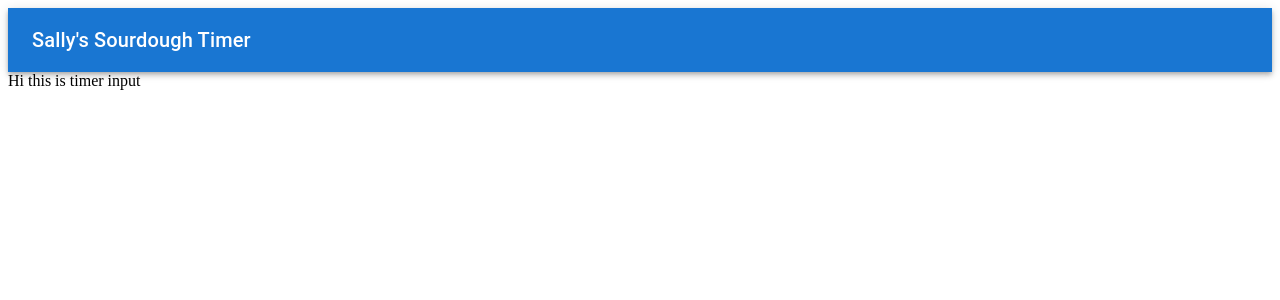
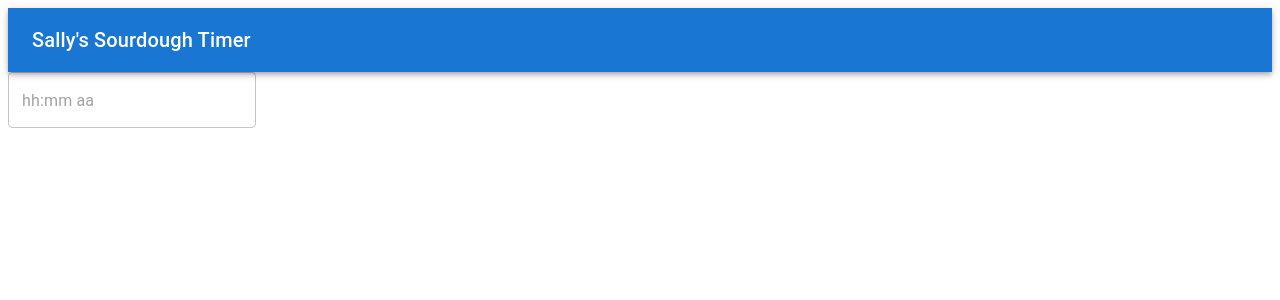
Before and after one commit to starchy-tato/sally-sourdough-timer, a React (Create React App) app: page / in a window 1280 px wide. Shown: the top 300 px of the page. Built offline with nearby package versions, Linux system fonts and the light colour scheme.

Commit message:
Tiff: Install dayjs
*Update timer input component

```diff
--- a/package.json
+++ b/package.json
@@ -10,6 +10,7 @@
     "@testing-library/jest-dom": "^5.17.0",
     "@testing-library/react": "^13.4.0",
     "@testing-library/user-event": "^13.5.0",
+    "dayjs": "^1.11.10",
     "react": "^18.2.0",
     "react-dom": "^18.2.0",
     "react-scripts": "5.0.1",
--- a/src/components/TimerInput/index.js
+++ b/src/components/TimerInput/index.js
@@ -1,10 +1,12 @@
 import { TimeField } from '@mui/x-date-pickers/TimeField';
+import { LocalizationProvider } from '@mui/x-date-pickers/LocalizationProvider';
+import { AdapterDayjs } from '@mui/x-date-pickers/AdapterDayjs';
 
 const TimerInput = () => {
 return(
-    <div>
-        Hi this is timer input
-    </div>
+    <LocalizationProvider dateAdapter={AdapterDayjs}>
+        <TimeField />
+    </LocalizationProvider>
 )
 }
 
```
Also changed, not shown: 1 other file (tests, documents, lock files or other folders).
